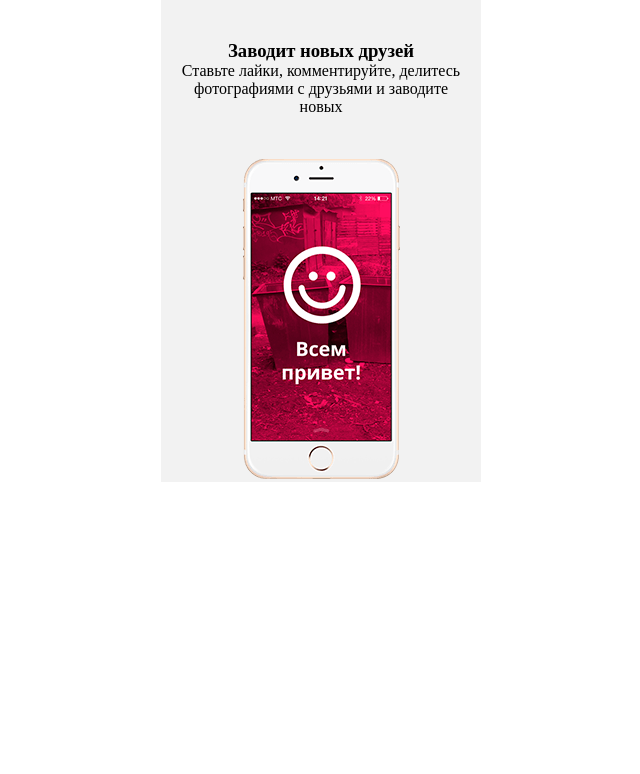
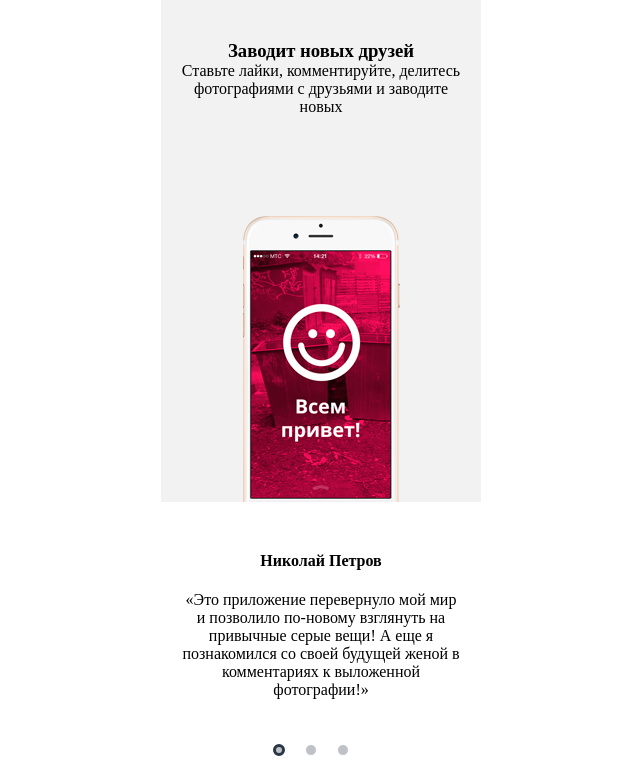
Before and after one commit to zeckson/pink-ac, a website: page app/index.html in a window 1280 px wide. Shown: the part 1226-2000 px from the top of the page, without its empty margins (319-959 px from the left). Before the commit the page ends 1716 px from the top, so only its background shows below. Drawn offline with nearby package versions, Linux system fonts and the light colour scheme; files that its build step writes are made by us from their sources.

Commit message:
main-revies block

```diff
--- a/app/index.html
+++ b/app/index.html
@@ -65,8 +65,18 @@
                 делитесь фотографиями с друзьями и
                 заводите новых</p>
         </div>
-        <div class="main__iphone--img"><img alt="ipnone-img" src="img/iphone%20screen%20%233.png" width="157"
-                                            height="320"></div>
+    </div>
+    <div class="main__reviews">
+        <div class="reviews__text">
+            <h4>Николай Петров</h4>
+            <p>«Это приложение перевернуло мой мир и позволило по-новому взглянуть на привычные серые вещи! А еще я
+                познакомился со своей будущей женой в комментариях к выложенной фотографии!»</p>
+        </div>
+        <div class="reviews__btn">
+            <button class="reviews__btn--style rev__btn--one rev__btn--active" type="button"></button>
+            <button class="reviews__btn--style rev__btn--second" type="button"></button>
+            <button class="reviews__btn--style rev__btn--third" type="button"></button>
+        </div>
     </div>
 </main>
 </body>
--- a/app/sass/main.scss
+++ b/app/sass/main.scss
@@ -29,10 +29,14 @@
 
 .main__about {
   background-color: #f2f2f2;
+  min-height: 840px;
+  background-image: url("../img/iphone-screen-mobile@1x.png");
+  background-size: auto;
   background-repeat: no-repeat;
-  background-size: 100%;
-  min-height: 820px;
-  &::before{
+  background-position-x: 50%;
+  background-position-y: 554px;
+
+  &::before {
     content: "";
     display: block;
     border-top: 20px white solid;
@@ -65,3 +69,48 @@
   display: flex;
   justify-content: center;
 }
+
+.main__reviews {
+  width: 280px;
+  padding-right: 20px;
+  padding-left: 20px;
+  min-height: 205px;
+  flex-direction: column;
+  justify-content: center;
+  align-items: center;
+
+  h4 {
+    padding-top: 50px;
+    text-align: center;
+    margin-top: 0;
+  }
+
+  p {
+    text-align: center;
+    padding-bottom: 45px;
+    margin: 0;
+  }
+}
+
+.reviews__btn {
+  display: flex;
+  justify-content: center;
+  align-items: baseline;
+  padding-bottom: 10px;
+}
+
+.reviews__btn--style {
+  padding: 0;
+  width: 12px;
+  height: 12px;
+  background-color: #bec2c7;
+  border: 1px white solid;
+  border-radius: 50%;
+  outline: none;
+  margin-right: 20px;
+}
+
+.rev__btn--active {
+  border: 3px #283645 solid;
+  border-radius: 50%;
+}
```
Also changed, not shown: app/img/iphone screen #3.png (deleted), app/img/iphone-screen-mobile@1x.png (added).
